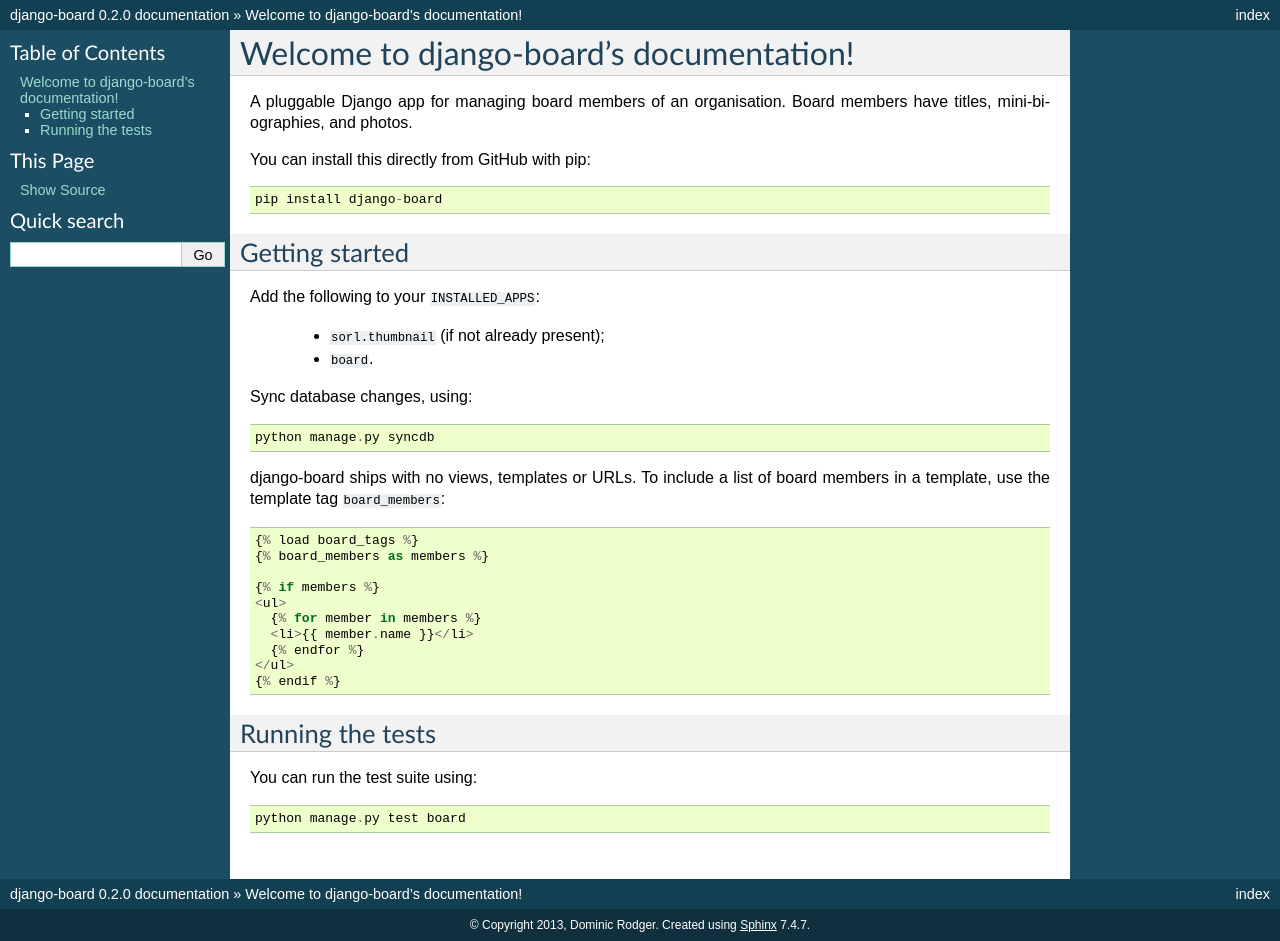
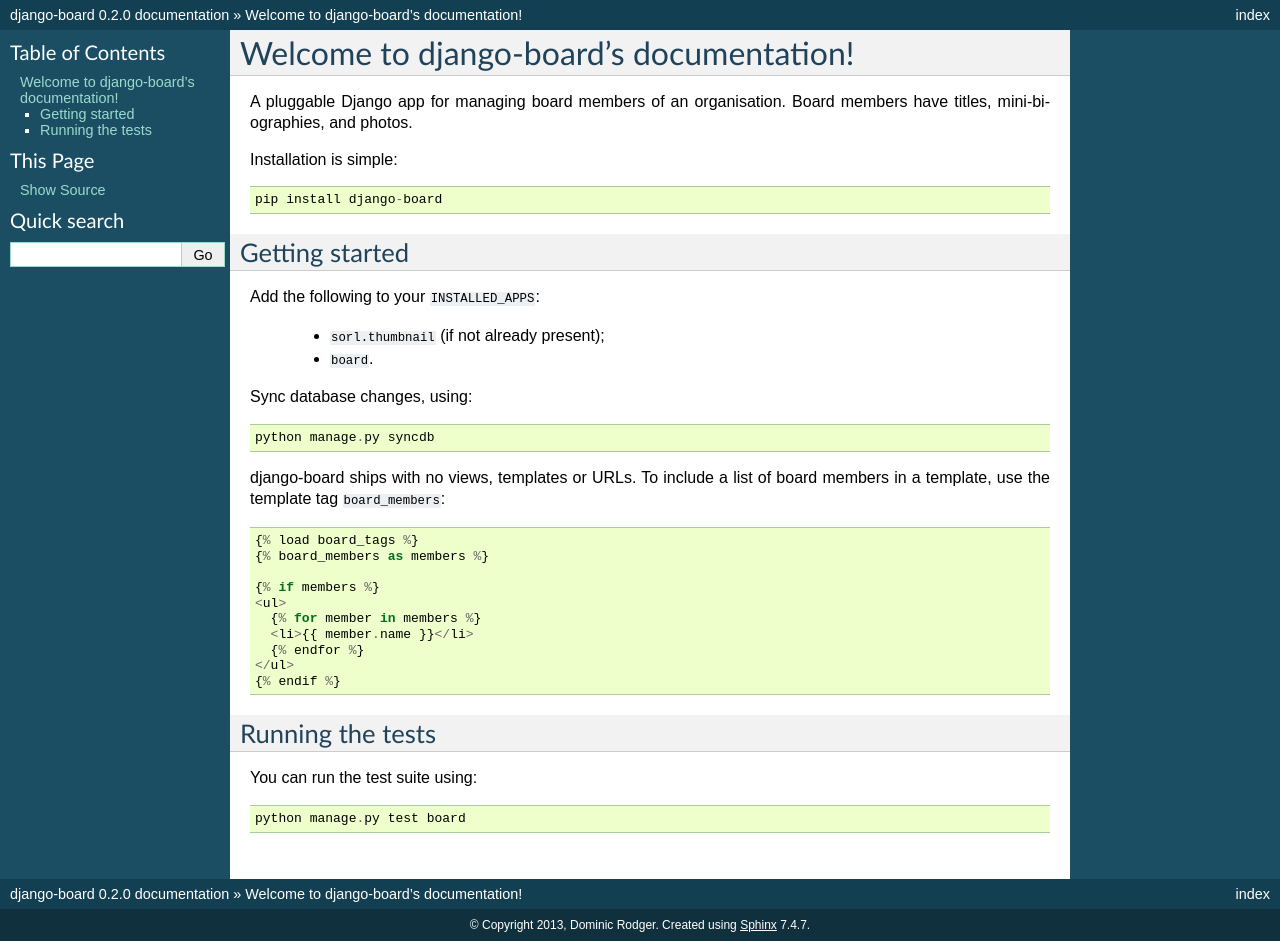
Before and after one commit to dominicrodger/django-board, a Sphinx documentation site: the page built from docs/index.rst, in a window 1280 px wide. Built offline with Sphinx 7.4.7, drawn with Linux system fonts in a browser that asks for light colours.

```diff
--- a/README.rst
+++ b/README.rst
@@ -4,7 +4,7 @@
 A pluggable Django app for managing board members of an
 organisation. Board members have titles, mini-biographies, and photos.
 
-You can install this directly from GitHub with pip::
+Installation is simple::
 
     pip install django-board
 
--- a/docs/index.rst
+++ b/docs/index.rst
@@ -4,7 +4,7 @@
 A pluggable Django app for managing board members of an
 organisation. Board members have titles, mini-biographies, and photos.
 
-You can install this directly from GitHub with pip::
+Installation is simple::
 
     pip install django-board
 
```
